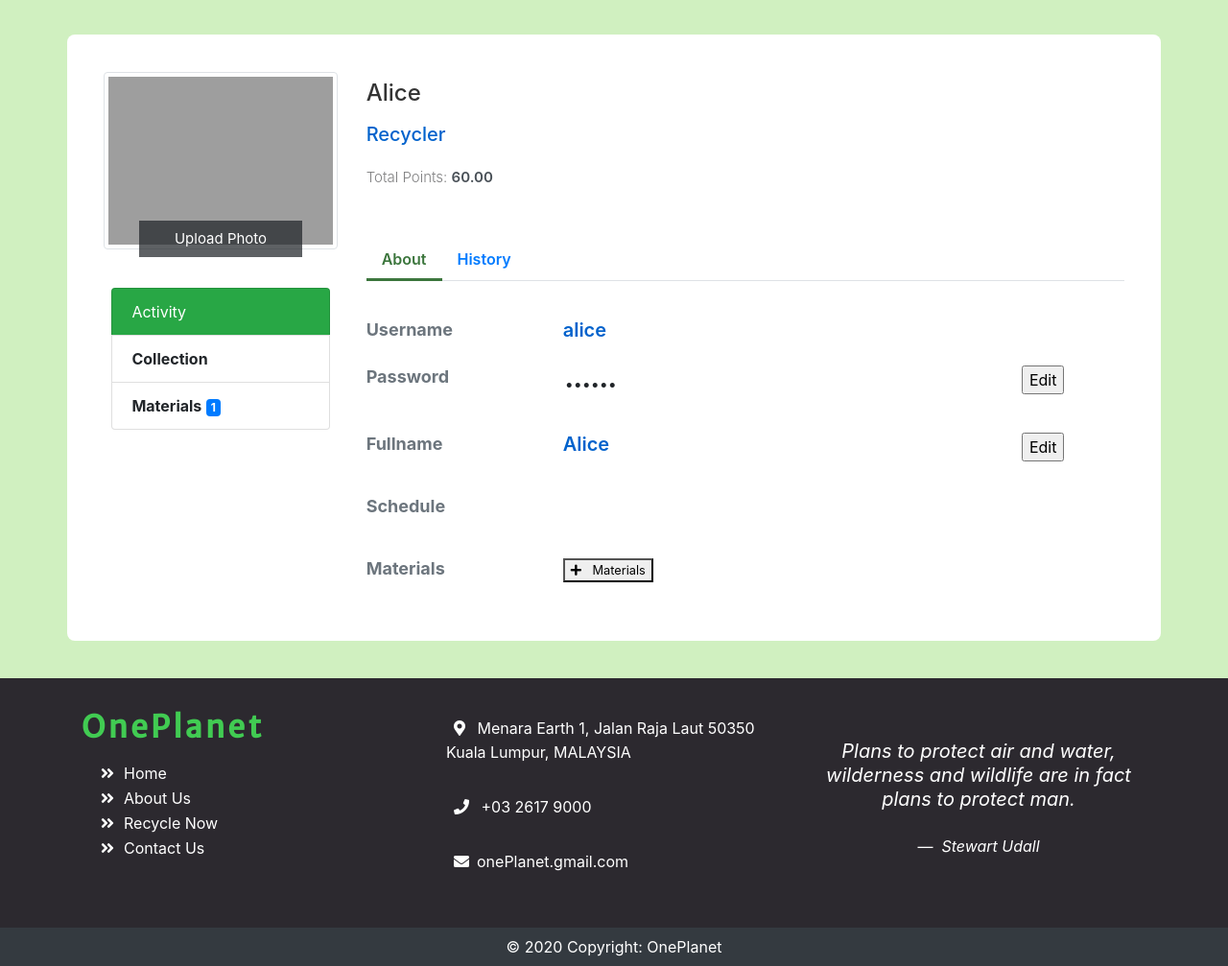
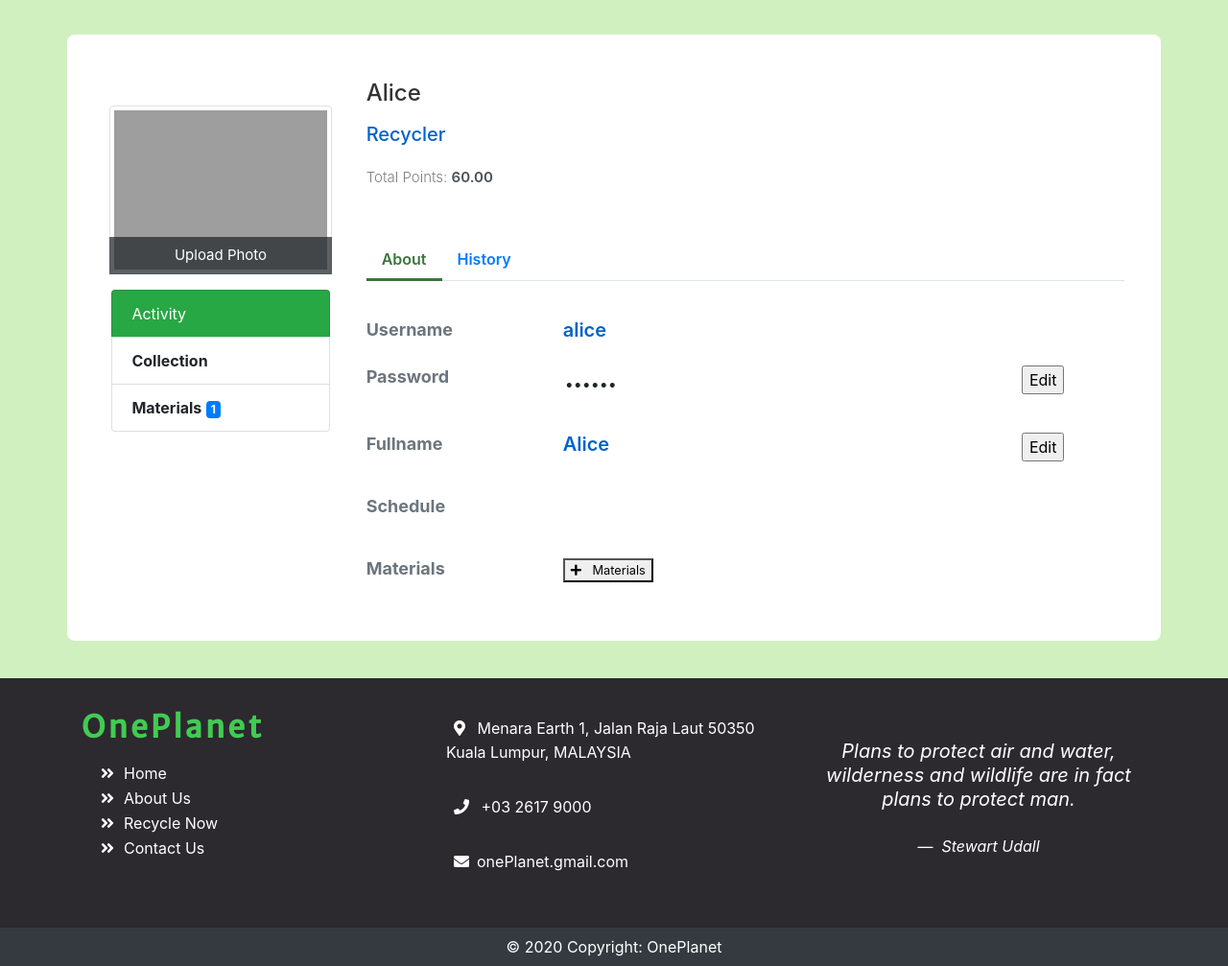
Before and after one commit to CJuan99/onePlanet, a PHP site: page /profile.php in a window 1280 px wide. Shown: the part 390-1397 px from the top of the page at 96% size. Run offline with PHP 8.4, Linux system fonts and the light colour scheme; a user stored in the database is signed in; data comes from the database, SQL or seed files in the repository; data that the repository does not hold is empty; grey boxes are pictures that could not be loaded.

Commit message:
Fixed responsive for profile image

```diff
--- a/css/stylesheet.css
+++ b/css/stylesheet.css
@@ -678,20 +678,26 @@ background-image: url("https://img.webnots.com/2017/05/parallax.jpg");
       background: #fff;
   }
   .profile-img{
+      margin:auto;
+      margin-top: 35px;
       text-align: center;
+      position:relative;
+      width: 95%;
   }
   .profile-img img{
-      text-center;
+      width:100%;
   }
+
   .profile-img .file {
-      position: relative;
-      overflow: hidden;
-      margin-top: -20%;
-      width: 70%;
-      border: none;
-      border-radius: 0;
-      font-size: 15px;
-      background: #212529b8;
+    position: absolute;
+    overflow: hidden;
+    bottom:0;
+    left:0;
+    width: 100%;
+    border: none;
+    border-radius: 0;
+    font-size: 15px;
+    background: #212529b8;
   }
   .profile-img .file input {
       position: absolute;
```
